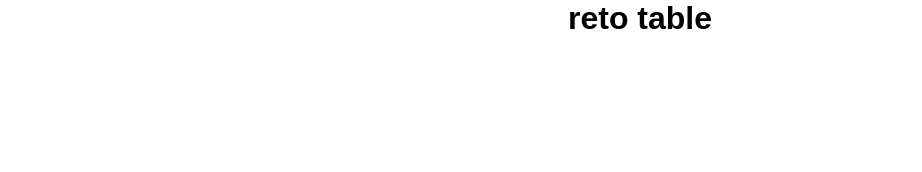
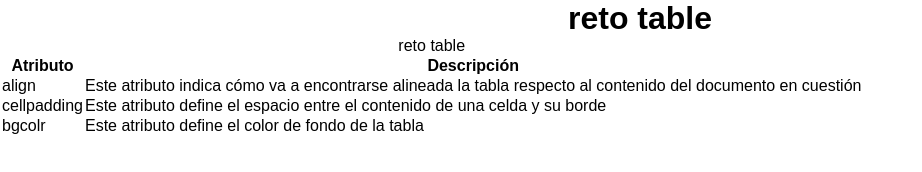
Before and after one commit to Sebastian-Chipis-Cruz/Bootcamp-Tech4inclusion, a plain HTML site: page html/clase-4/reto-1/index.html in a window 1280 px wide. Shown: the whole page, without its empty margins (0-922 px from the left). Drawn offline with Linux system fonts and the light colour scheme.

Commit message:
la estructura de table

```diff
--- a/html/clase-4/reto-1/index.html
+++ b/html/clase-4/reto-1/index.html
@@ -12,7 +12,32 @@
 
 <body>
 <h1>reto table</h1>
-
+  <table>
+    <caption>reto table</caption>
+    <thead>
+      <th>Atributo</th>
+      <th>Descripción</th>
+    </thead>
+    <tbody>
+      <tr>
+        <td>align</td>
+        <td>
+          Este atributo indica cómo va a encontrarse alineada la tabla
+          respecto al contenido del documento en cuestión
+        </td>
+      </tr>
+      <tr>
+        <td>cellpadding</td>
+        <td>
+          Este atributo define el espacio entre el contenido de una celda y su borde
+        </td>
+      </tr>
+      <tr>
+        <td>bgcolr</td>
+        <td>Este atributo define el color de fondo de la tabla</td>
+      </tr>
+    </tbody>
+  </table>
 </body>
 
 </html>
```
